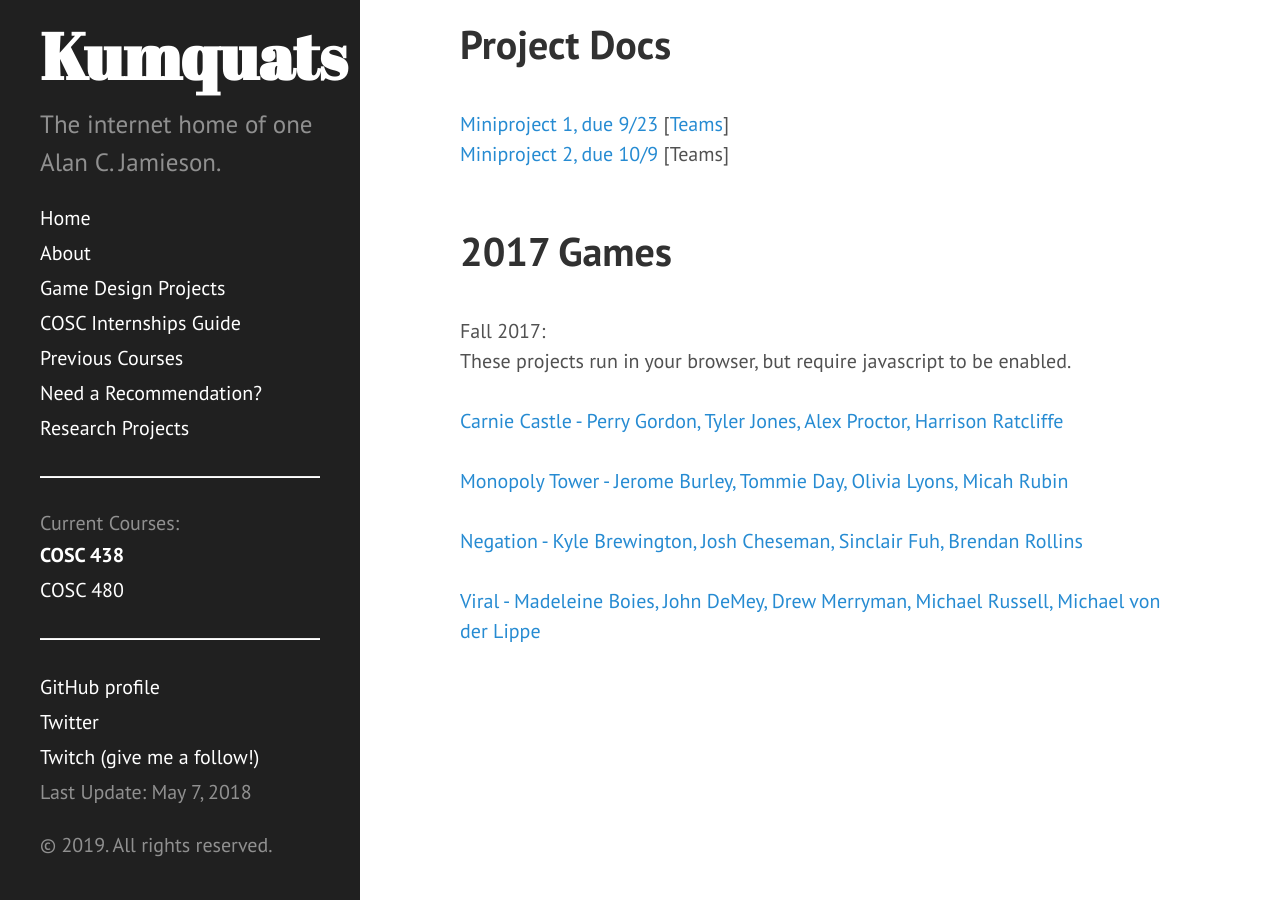
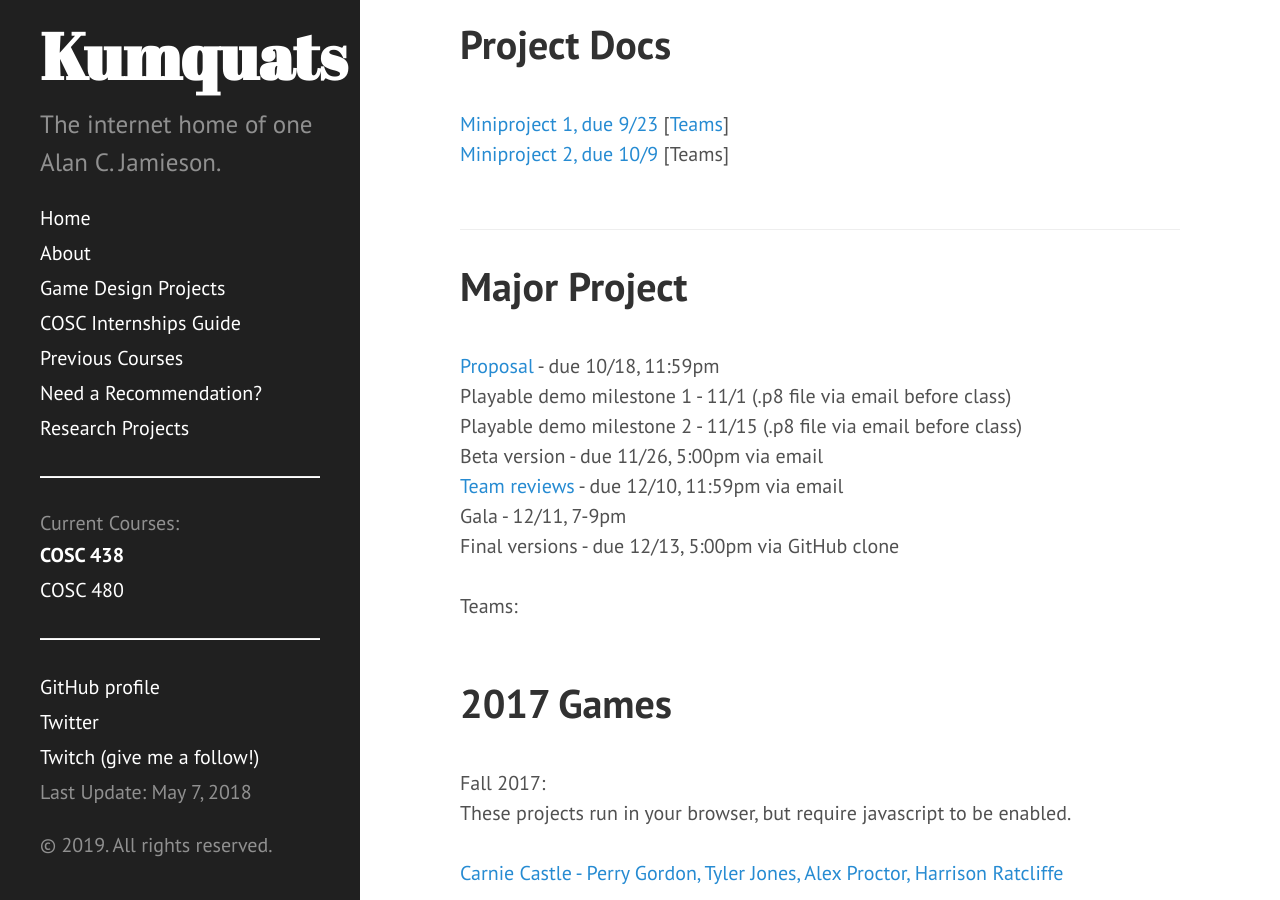
Before and after one commit to ripark/ripark.github.io, a Jekyll site: the page built from f19/cosc438.html, in a window 1280 px wide and 900 px high, scrolled down 886 px. Built offline with Jekyll 4.4.1, drawn with Linux system fonts in a browser that asks for light colours; Markdown is read by kramdown in place of the engine named in the settings.

Commit message:
major project updates

```diff
--- a/f19/cosc438.html
+++ b/f19/cosc438.html
@@ -49,6 +49,20 @@ shorttitle: "COSC 438"
 <a href="http://ripark.github.io/f19/COSC438Proj2.pdf">Miniproject 2, due 10/9</a> [Teams]
 <br>
 <br>
+<hr>
+<h1>Major Project</h1>
+<br>
+<a href="http://ripark.github.io/f19/COSC438WrittenProp.pdf">Proposal</a> - due 10/18, 11:59pm<br>
+Playable demo milestone 1 - 11/1 (.p8 file via email before class)<br>
+Playable demo milestone 2 - 11/15 (.p8 file via email before class)<br>
+Beta version - due 11/26, 5:00pm via email<br>
+<a href="http://ripark.github.io/f19/438TeamEvalRubric.docx">Team reviews</a> - due 12/10, 11:59pm via email<br>
+Gala - 12/11, 7-9pm<br>
+Final versions - due 12/13, 5:00pm via GitHub clone<br>
+<br>
+Teams:
+<br>
+<br>
 <h1>2017 Games</h1>
 <br>
 Fall 2017:
```
Also changed, not shown: f19/cosc480.html (+20 -0 lines), 5 other files.
